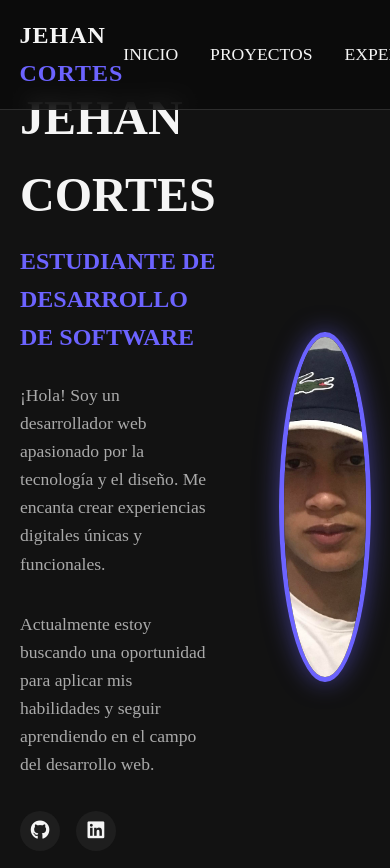
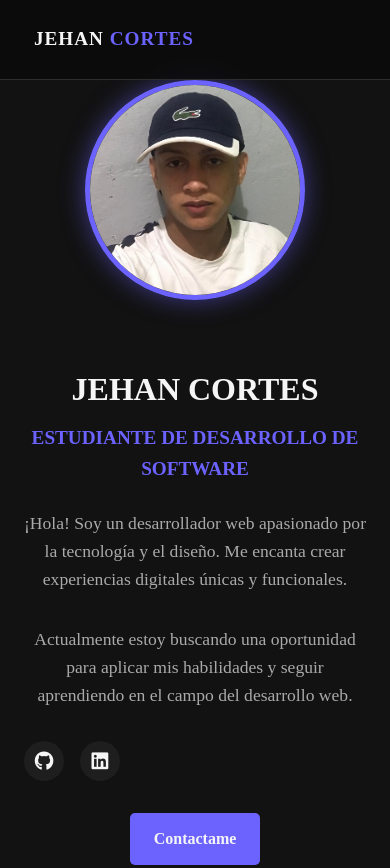
Before and after one commit to Jea111/PORTFOLIO, a plain HTML site: page index.html in a window 390 px wide. Shown: the top 868 px of the page. Drawn offline with nearby package versions, Linux system fonts and the light colour scheme.

Commit message:
Portfolio personal

```diff
--- a/style.css
+++ b/style.css
@@ -368,3 +368,80 @@ section {
 .project-links a:hover {
   color: var(--primary-color);
 }
+@media (max-width: 992px) {
+  .hero-content {
+    flex-direction: column;
+    text-align: center;
+  }
+
+  .hero-image {
+    order: -1;
+    display: flex;
+    justify-content: center;
+    margin-bottom: 2rem;
+  }
+
+  .hero-image img {
+    width: 280px;
+    height: 280px;
+  }
+
+  .nav-links {
+    gap: 1rem;
+  }
+
+  .projects-container {
+    grid-template-columns: 1fr 1fr;
+  }
+}
+
+@media (max-width: 600px) {
+  header {
+    padding: 0.5rem 1rem;
+  }
+
+  .logo {
+    font-size: 1.2rem;
+  }
+
+  .nav-links {
+    display: none;
+  }
+
+  .menu-toggle {
+    display: block;
+    font-size: 1.5rem;
+    cursor: pointer;
+  }
+
+  .hero-content {
+    flex-direction: column;
+    gap: 2rem;
+    text-align: center;
+  }
+
+  .hero-text h1 {
+    font-size: 2rem;
+  }
+
+  .hero-text h2 {
+    font-size: 1.2rem;
+  }
+
+  .hero-image img {
+    width: 220px;
+    height: 220px;
+  }
+
+  section {
+    padding: 4rem 1.5rem;
+  }
+
+  .projects-container {
+    grid-template-columns: 1fr;
+  }
+
+  .project-info h3 {
+    font-size: 1rem;
+  }
+}
```
